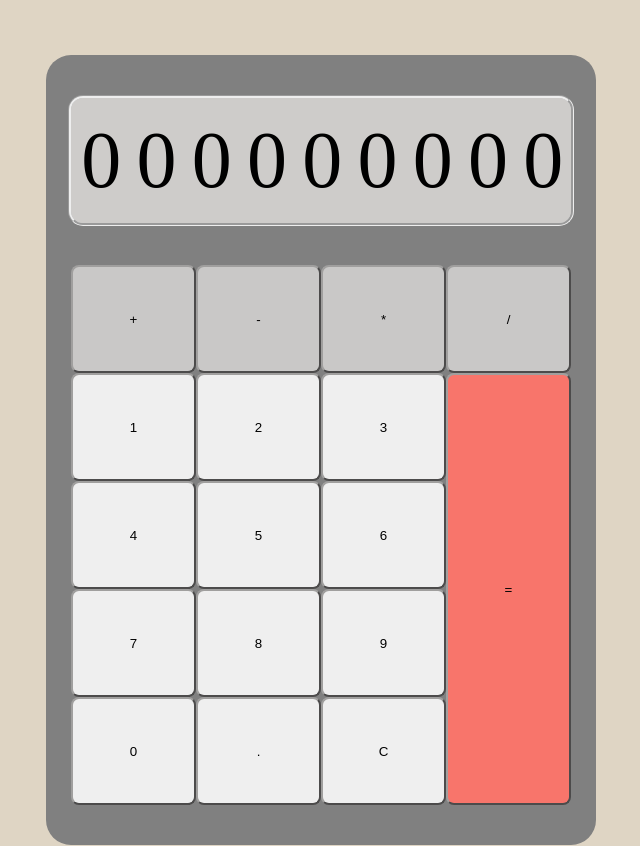
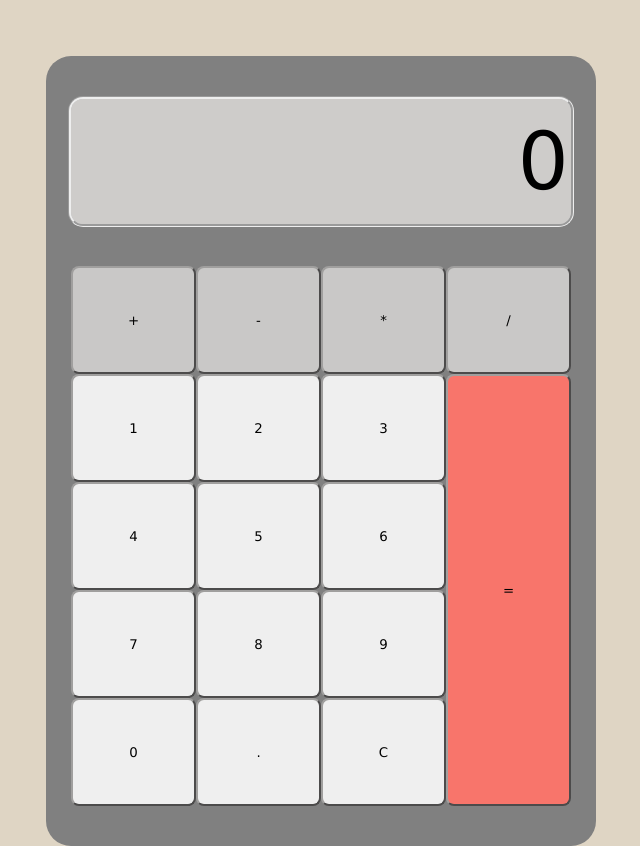
Before and after one commit to QuvseM0/calculator, a plain HTML site: page index.html in a window 1280 px wide. Shown: the part 86-932 px from the top of the page, without its empty margins (319-959 px from the left). Drawn offline with Linux system fonts and the light colour scheme.

Commit message:
numbers, operators and delete button get properly displayed

```diff
--- a/index.html
+++ b/index.html
@@ -4,22 +4,13 @@
     <meta charset="UTF-8">
     <meta name="viewport" content="width=device-width, initial-scale=1.0">
     <link rel="stylesheet" href="style.css">
-    <script src="javascript.js"></script>
     <title>Calculator</title>
 </head>
 <body>
     <h1>Calculator</h1>
     <div class="calculator">
-        <div class="display">
-            <div class="displayNumber">0</div>
-            <div class="displayNumber">0</div>
-            <div class="displayNumber">0</div>
-            <div class="displayNumber">0</div>
-            <div class="displayNumber">0</div>
-            <div class="displayNumber">0</div>
-            <div class="displayNumber">0</div>
-            <div class="displayNumber">0</div>
-            <div class="displayNumber">0</div>
+        <div id="displayContainer" class="display">
+            <div id="displayContent"></div>
         </div>
         <div class="buttons">
             <div class="operatorContainer">
@@ -30,18 +21,18 @@
             </div>
             <div class="pad">
                 <div class="numbers">
-                    <button id="1" class="button">1</button>
-                    <button id="2" class="button">2</button>
-                    <button id="3" class="button">3</button>
-                    <button id="4" class="button">4</button>
-                    <button id="5" class="button">5</button>
-                    <button id="6" class="button">6</button>
-                    <button id="7" class="button">7</button>
-                    <button id="8" class="button">8</button>
-                    <button id="9" class="button">9</button>
-                    <button id="0" class="button">0</button>
-                    <button id="float" class="button">.</button>
-                    <button id="delete" class="button">C</button>
+                    <button id="1" class="number button">1</button>
+                    <button id="2" class="number button">2</button>
+                    <button id="3" class="number button">3</button>
+                    <button id="4" class="number button">4</button>
+                    <button id="5" class="number button">5</button>
+                    <button id="6" class="number button">6</button>
+                    <button id="7" class="number button">7</button>
+                    <button id="8" class="number button">8</button>
+                    <button id="9" class="number button">9</button>
+                    <button id="0" class="number button">0</button>
+                    <button id="float" class="float button">.</button>
+                    <button id="delete" class="delete button">C</button>
                 </div>
                 <div class="equalContainer">
                     <button id="equal">=</button>
@@ -50,4 +41,5 @@
         </div>
     </div>
 </body>
+<script src="javascript.js"></script>
 </html>
--- a/javascript.js
+++ b/javascript.js
@@ -1,3 +1,4 @@
+
 function add(a,b){return a + b};
 function subtract(a,b){return a - b};
 function multiply(a,b){return a * b};
@@ -21,5 +22,45 @@ function operate(nrA,op,nrB){
         case "/":
             return divide(nrA,nrB)
             break
-    }
+    };
 };
+
+
+const display = document.querySelector("#displayContent")
+const erease = document.querySelector(".delete")
+const numberButton = document.querySelectorAll(".number")
+const operatorButton = document.querySelectorAll(".operator");
+
+let placeh = "0"
+let ops = ["+","-","*","/"]
+let text
+let displayText
+
+
+display.textContent = placeh
+
+numberButton.forEach(element => {
+    element.addEventListener("click", e => {
+        if(display.textContent === placeh || ops.includes(display.textContent)){display.textContent = ""}
+        text = element.textContent
+        displayText = display.textContent
+        if (display.textContent.length <= 9){
+            display.textContent += text
+        }else{
+            displayText
+        }
+    })
+})
+
+console.log(displayText)
+
+erease.addEventListener("click", e => {
+    display.textContent = placeh
+})
+
+operatorButton.forEach(element => {
+    element.addEventListener("click", e => {
+        text = element.textContent
+        display.textContent = text
+    })
+})
--- a/style.css
+++ b/style.css
@@ -1,5 +1,6 @@
 *{
     margin: 0;
+    font-family: 'Lucida Sans', 'Lucida Sans Regular', 'Lucida Grande', 'Lucida Sans Unicode', Geneva, Verdana, sans-serif;
 }
 
 body{
@@ -39,7 +40,7 @@ h1{
     border-radius: 15px;
 }
 
-.displayNumber{
+#displayContent{
     display: flex;
     justify-content: center;
     align-items: center;
```
Also changed, not shown: 1 other file.
